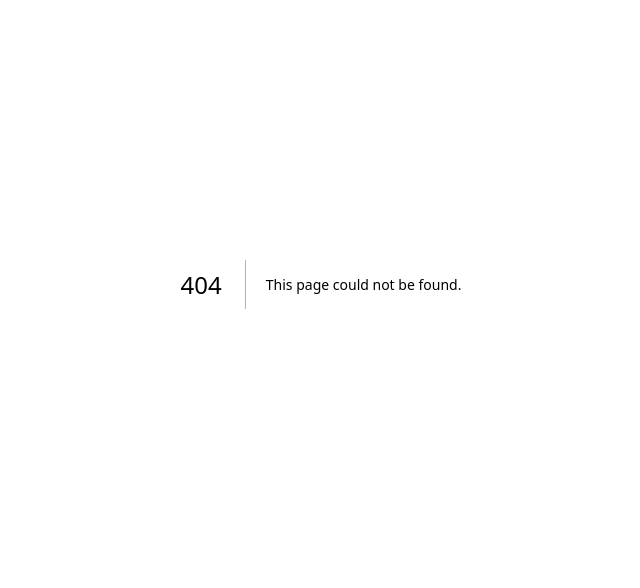
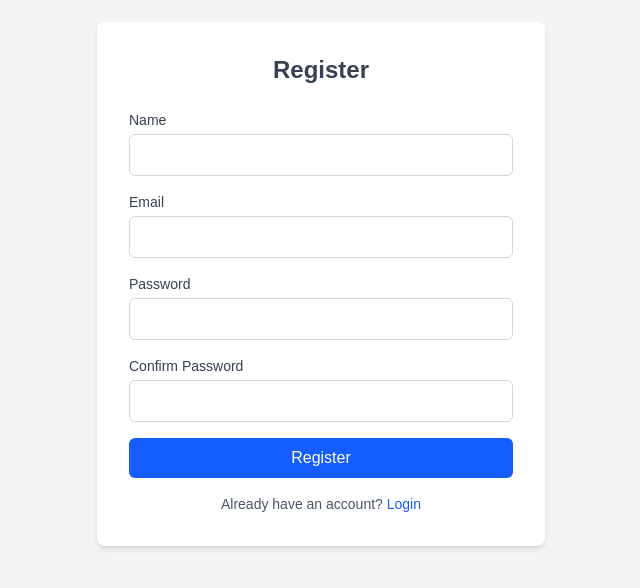
Before and after one commit to Pacific-Connect/pcvcf, a Next.js app: page /auth/register in a window 1280 px wide. Before the commit this address had no page. Shown: the part 116-704 px from the top of the page, without its empty margins (319-959 px from the left). Built offline with nearby package versions, Linux system fonts and the light colour scheme.

Commit message:
Add Login and Register pages with form handling and validation

```diff
--- /dev/null
+++ b/app/auth/login/page.tsx
@@ -0,0 +1,82 @@
+'use client';
+
+import { useState } from 'react';
+import { useRouter } from 'next/navigation';
+
+export default function LoginPage() {
+  const [email, setEmail] = useState('');
+  const [password, setPassword] = useState('');
+  const [error, setError] = useState('');
+  const router = useRouter();
+
+  const handleSubmit = async (e: React.FormEvent) => {
+    e.preventDefault();
+    setError('');
+
+    try {
+      const response = await fetch('api', { //need fix
+        method: 'POST',
+        headers: { 'Content-Type': 'application/json' },
+        body: JSON.stringify({ email, password }),
+      });
+
+      if (response.ok) {
+        router.push('home page'); //need fix
+      } else {
+        const data = await response.json();
+        setError(data.message || 'Login failed');
+      }
+    } catch (err) {
+      setError('Something went wrong');
+    }
+  };
+
+  return (
+    <div className="min-h-screen flex items-center justify-center bg-gray-100">
+      <div className="bg-white p-8 rounded-lg shadow-md w-full max-w-md">
+        <h1 className="text-2xl font-bold mb-6 text-center text-gray-700">Login</h1>
+        <form onSubmit={handleSubmit} className="space-y-4">
+          <div>
+            <label htmlFor="email" className="block text-sm font-medium text-gray-700">
+              Email
+            </label>
+            <input
+              id="email"
+              type="email"
+              value={email}
+              onChange={(e) => setEmail(e.target.value)}
+              required
+              className="text-gray-700 mt-1 w-full p-2 border border-gray-300 rounded-md focus:outline-none focus:ring-2 focus:ring-blue-500"
+            />
+          </div>
+          <div>
+            <label htmlFor="password" className="block text-sm font-medium text-gray-700">
+              Password
+            </label>
+            <input
+              id="password"
+              type="password"
+              value={password}
+              onChange={(e) => setPassword(e.target.value)}
+              required
+              className="text-gray-700 mt-1 w-full p-2 border border-gray-300 rounded-md focus:outline-none focus:ring-2 focus:ring-blue-500"
+            />
+          </div>
+          {error && <p className="text-red-500 text-sm">{error}</p>}
+          <button
+            type="submit"
+            className="w-full bg-blue-600 text-white p-2 rounded-md hover:bg-blue-700 transition"
+          >
+            Login
+          </button>
+        </form>
+        <p className="mt-4 text-center text-sm text-gray-600">
+          Don&apos;t have an account?{' '}
+          <a href="/auth/register" className="text-blue-600 hover:underline">
+            Register
+          </a>
+        </p>
+      </div>
+    </div>
+  );
+}
--- /dev/null
+++ b/app/auth/register/page.tsx
@@ -0,0 +1,117 @@
+'use client';
+
+import { useState } from 'react';
+import { useRouter } from 'next/navigation';
+
+export default function RegisterPage() {
+  const [name, setName] = useState('');
+  const [email, setEmail] = useState('');
+  const [password, setPassword] = useState('');
+  const [confirmPassword, setConfirmPassword] = useState('');
+  const [error, setError] = useState('');
+  const router = useRouter();
+
+  const handleSubmit = async (e: React.FormEvent) => {
+    e.preventDefault();
+    setError('');
+
+    if (password !== confirmPassword) {
+      setError('Passwords do not match');
+      return;
+    }
+
+    try {
+      const response = await fetch('api', { //need fix
+        method: 'POST',
+        headers: { 'Content-Type': 'application/json' },
+        body: JSON.stringify({ name, email, password }),
+      });
+
+      if (response.ok) {
+        router.push('/auth/login');
+      } else {
+        const data = await response.json();
+        setError(data.message || 'Registration failed');
+      }
+    } catch (err) {
+      setError('Something went wrong');
+    }
+  };
+
+  return (
+    <div className="min-h-screen flex items-center justify-center bg-gray-100">
+      <div className="bg-white p-8 rounded-lg shadow-md w-full max-w-md">
+        <h1 className="text-2xl font-bold mb-6 text-center text-gray-700">Register</h1>
+        <form onSubmit={handleSubmit} className="space-y-4">
+          <div>
+            <label htmlFor="name" className="block text-sm font-medium text-gray-700">
+              Name
+            </label>
+            <input
+              id="name"
+              type="text"
+              value={name}
+              onChange={(e) => setName(e.target.value)}
+              required
+              className="text-gray-700 mt-1 w-full p-2 border border-gray-300 rounded-md focus:outline-none focus:ring-2 focus:ring-blue-500"
+            />
+          </div>
+          <div>
+            <label htmlFor="email" className="block text-sm font-medium text-gray-700">
+              Email
+            </label>
+            <input
+              id="email"
+              type="email"
+              value={email}
+              onChange={(e) => setEmail(e.target.value)}
+              required
+              className="text-gray-700 mt-1 w-full p-2 border border-gray-300 rounded-md focus:outline-none focus:ring-2 focus:ring-blue-500"
+            />
+          </div>
+          <div>
+            <label htmlFor="password" className="block text-sm font-medium text-gray-700">
+              Password
+            </label>
+            <input
+              id="password"
+              type="password"
+              value={password}
+              onChange={(e) => setPassword(e.target.value)}
+              required
+              className="text-gray-700 mt-1 w-full p-2 border border-gray-300 rounded-md focus:outline-none focus:ring-2 focus:ring-blue-500"
+            />
+          </div>
+          <div>
+            <label htmlFor="confirmPassword" className="block text-sm font-medium text-gray-700">
+              Confirm Password
+            </label>
+            <input
+              id="confirmPassword"
+              type="password"
+              value={confirmPassword}
+              onChange={(e) => setConfirmPassword(e.target.value)}
+              required
+              autoComplete="off"
+              onPaste={(e) => e.preventDefault()}
+              className="text-gray-700 mt-1 w-full p-2 border border-gray-300 rounded-md focus:outline-none focus:ring-2 focus:ring-blue-500"
+            />
+          </div>
+          {error && <p className="text-red-500 text-sm">{error}</p>}
+          <button
+            type="submit"
+            className="w-full bg-blue-600 text-white p-2 rounded-md hover:bg-blue-700 transition"
+          >
+            Register
+          </button>
+        </form>
+        <p className="mt-4 text-center text-sm text-gray-600">
+          Already have an account?{' '}
+          <a href="/auth/login" className="text-blue-600 hover:underline">
+            Login
+          </a>
+        </p>
+      </div>
+    </div>
+  );
+}
```
